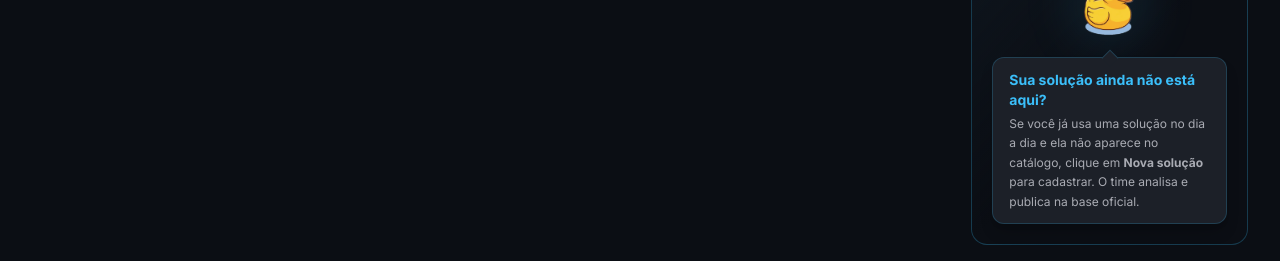
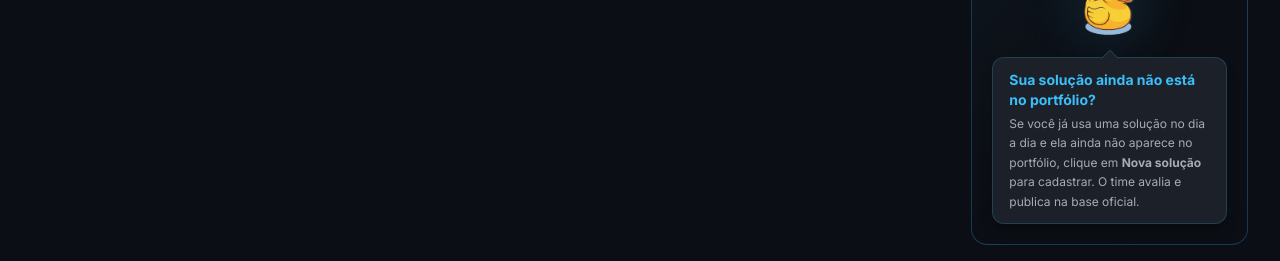
Before and after one commit to Luizsb/SolucoesDigitais, a React (Vite) app: page / in a window 1280 px wide. Shown: the part 636-897 px from the top of the page. Built offline with nearby package versions, Linux system fonts and the light colour scheme; no server answers.

Commit message:
chore: atualizar textos de catálogo para portfólio
Padroniza a comunicação da interface para “portfólio” e melhora a clareza dos textos de orientação nas abas de soluções.

```diff
--- a/src/App.tsx
+++ b/src/App.tsx
@@ -492,10 +492,13 @@ export default function App() {
                       <div className="w-full">
                         <div className="relative bg-surface-container-high rounded-xl border border-primary/20 shadow-lg shadow-black/20 px-4 py-3 text-left">
                           <span className="absolute -top-1.5 left-1/2 -translate-x-1/2 w-3 h-3 rotate-45 bg-surface-container-high border-l border-t border-primary/20" />
-                          <h4 className="text-sm font-bold text-primary mb-1">Sua solução ainda não está aqui?</h4>
+                          <h4 className="text-sm font-bold text-primary mb-1">
+                            Sua solução ainda não está no portfólio?
+                          </h4>
                           <p className="text-xs text-on-surface-variant leading-relaxed">
-                            Se você já usa uma solução no dia a dia e ela não aparece no catálogo, clique em{' '}
-                            <strong>Nova solução</strong> para cadastrar. O time analisa e publica na base oficial.
+                            Se você já usa uma solução no dia a dia e ela ainda não aparece no portfólio,
+                            clique em <strong>Nova solução</strong> para cadastrar. O time avalia e publica
+                            na base oficial.
                           </p>
                         </div>
                       </div>
--- a/src/components/SolutionsCatalog.tsx
+++ b/src/components/SolutionsCatalog.tsx
@@ -28,9 +28,9 @@ export function SolutionsCatalog({
     <div className="space-y-8 animate-in fade-in slide-in-from-bottom-4 duration-500">
       <div className="flex flex-col md:flex-row justify-between items-start md:items-center gap-4">
         <div>
-          <h2 className="text-3xl font-bold text-on-surface mb-2">Catálogo Completo</h2>
+          <h2 className="text-3xl font-bold text-on-surface mb-2">Portfólio Completo</h2>
           <p className="text-on-surface-variant">
-            Explore todas as iniciativas e ferramentas disponíveis em nossa plataforma.
+            Explore todas as iniciativas digitais disponíveis, com visão unificada de status, responsáveis e acessos.
           </p>
         </div>
       </div>
```
